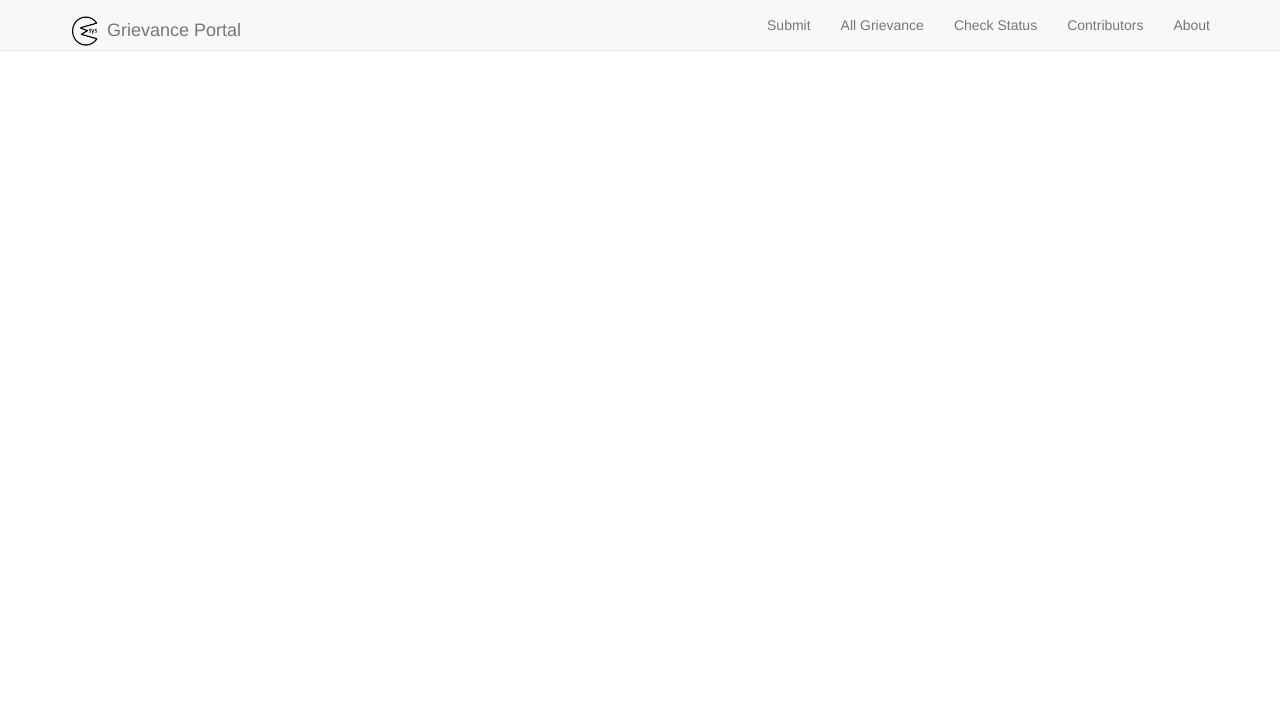
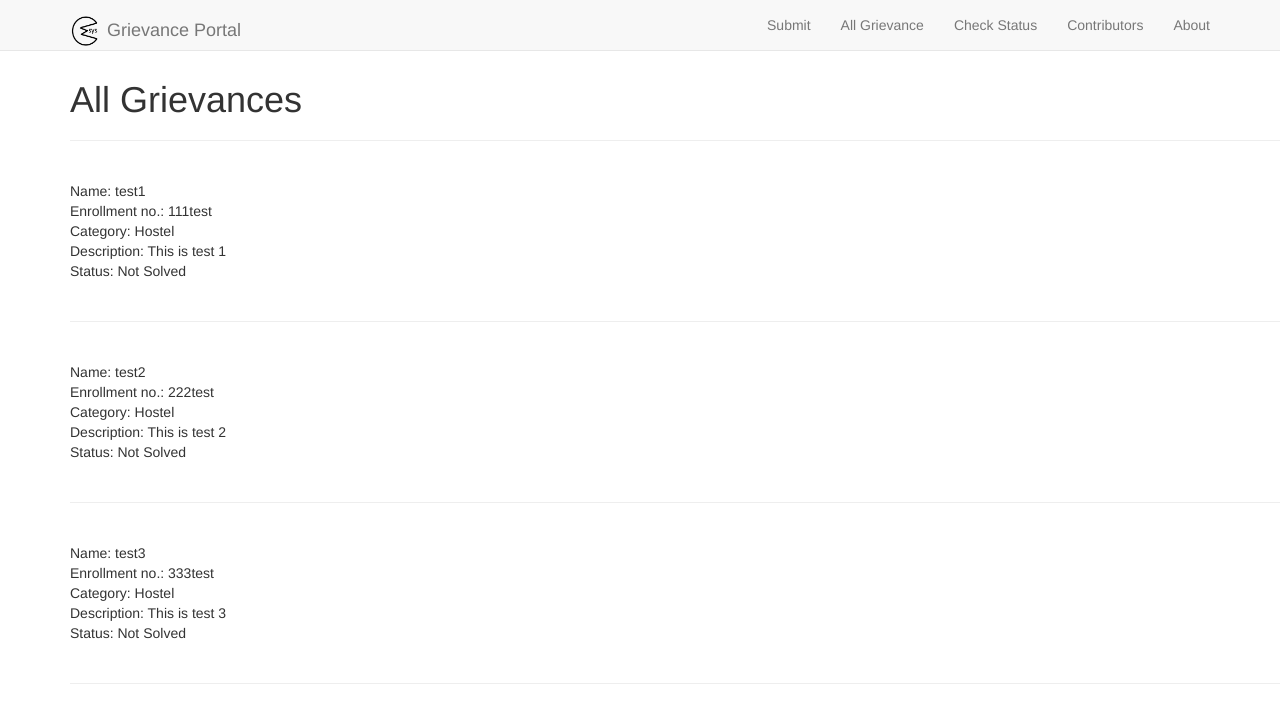
Before and after one commit to harry-hov/GMsys, a Django app: page /grievances/ in a window 1280 px wide. Shown: the top 723 px of the page. Run offline with Django 3.2, Linux system fonts and the light colour scheme; data comes from the database, SQL or seed files in the repository; both versions use the stored data as it was after the commit; some libraries are stand-ins or nearby versions.

Commit message:
added all grievances page

```diff
--- a/blog/templates/grievances.html
+++ b/blog/templates/grievances.html
@@ -2,6 +2,15 @@
 {% load static %}
 {% block content %}
 
-
+    <h1> All Grievances </h1>
+    <hr><br>
+    {% for tmp in obj %}
+        Name: {{ tmp.name }} <br>
+        Enrollment no.: {{ tmp.enroll }} <br>
+        Category: {{ tmp.depart }} <br>
+        Description: {{ tmp.msg }} <br>
+        Status: {{ tmp.status }} <br>
+        <br><hr><br>
+    {% endfor %}
 
 {% endblock content %}
--- a/blog/views.py
+++ b/blog/views.py
@@ -17,7 +17,8 @@ def status(request):
 	return render(request,'status.html')
 
 def grievances(request):
-	return render(request,'grievances.html')
+	obj = Grievance.objects.all()
+	return render(request,'grievances.html', {'obj':obj})
 
 def medium(request):
 	return render(request, 'gitCard/medium.html')
```
Also changed, not shown: db.sqlite3.
